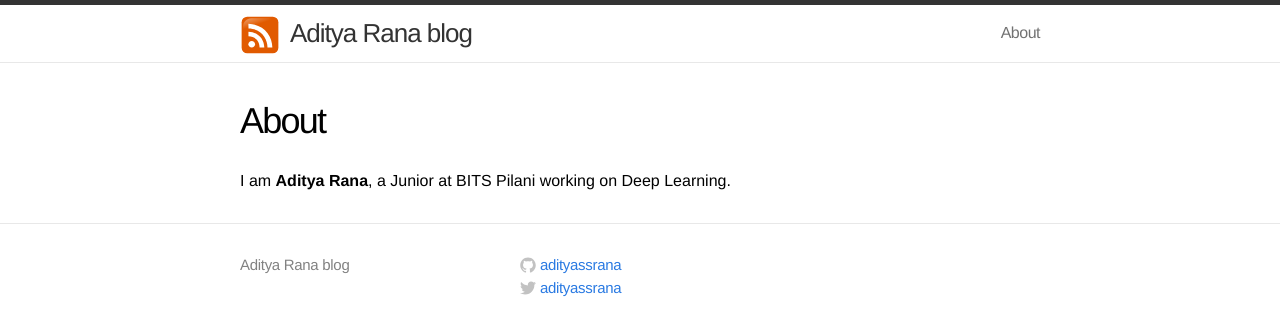
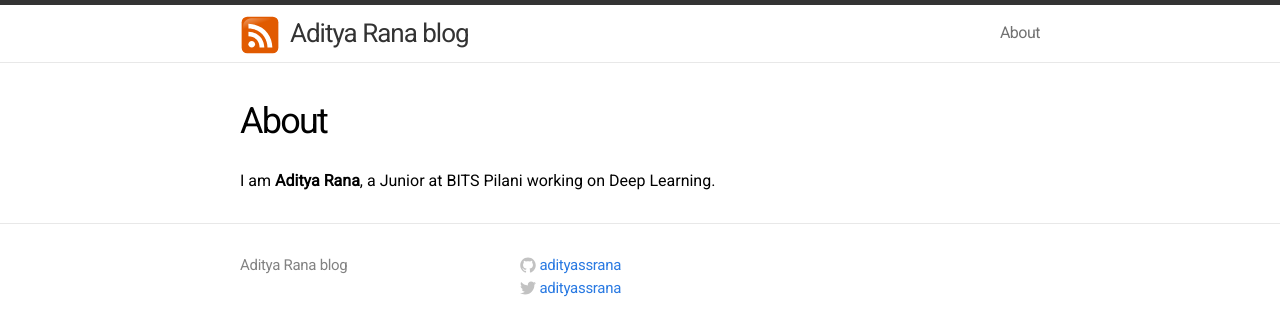
Before and after one commit to adityassrana/old_blog_template, a Jekyll site: the page built from about.md, in a window 1280 px wide. Shown: the top 336 px of the page. Built offline with Jekyll 4.4.1, drawn with Linux system fonts in a browser that asks for light colours.

Commit message:
add Roboto Font

```diff
--- a/_includes/head.html
+++ b/_includes/head.html
@@ -10,6 +10,7 @@
 
     <!-- Custom CSS -->
     <link rel="stylesheet" href="{{ "/css/main.css" | prepend: site.baseurl }}">
+    <link href="https://fonts.googleapis.com/css?family=Roboto&display=swap" rel="stylesheet">
 
     <!-- Global site tag (gtag.js) - Google Analytics -->
     <script async src="https://www.googletagmanager.com/gtag/js?id=UA-156433332-1"></script>
--- a/css/main.css
+++ b/css/main.css
@@ -8,7 +8,8 @@
 html, body { height: 100%; }
 
 body {
-  font-family: Helvetica, Arial, sans-serif;
+
+  font-family: 'Roboto', sans-serif;
   font-size: 16px;
   line-height: 1.5;
   font-weight: 300;
```
